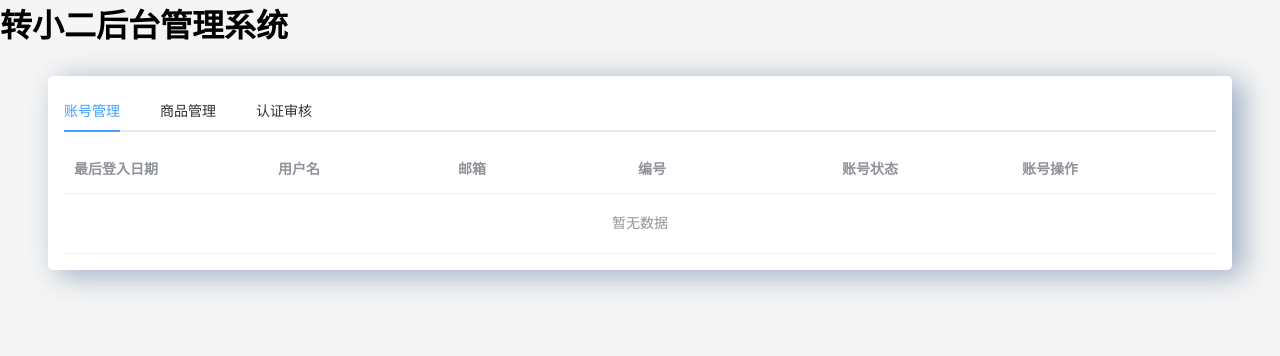
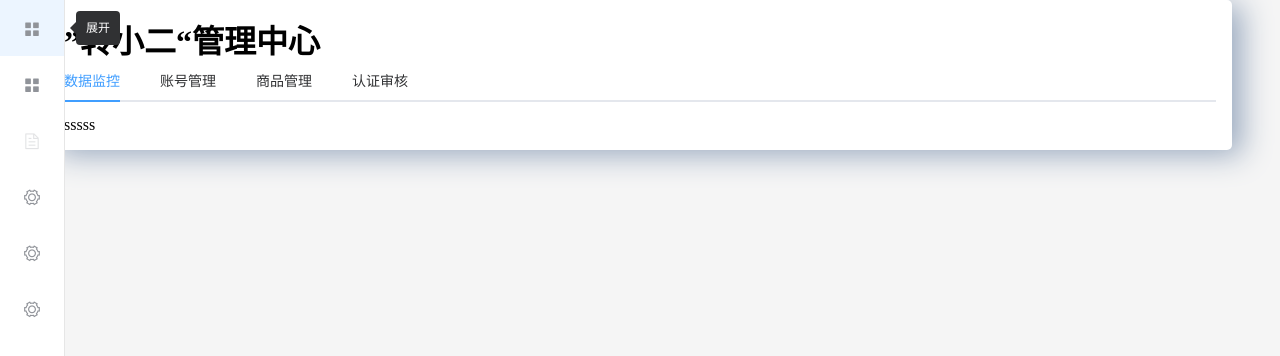
Before and after one commit to MoMeak9/mallbackground, a Vue app: page /#/home in a window 1280 px wide. Shown: the top 356 px of the page. Built offline with nearby package versions, Linux system fonts and the light colour scheme; no server answers.

Commit message:
5.2 初提交

```diff
--- a/src/views/Home/Home.vue
+++ b/src/views/Home/Home.vue
@@ -1,9 +1,43 @@
 <template>
   <div id="admin-home">
-    <h1>转小二后台管理系统</h1>
+    <aside style="z-index: 99;position: absolute">
+      <el-menu default-active="1-4-1" class="el-menu-vertical-demo"
+               :collapse="isCollapse">
+        <el-menu-item index="1" @click="isCollapse=!isCollapse">
+          <i class="el-icon-menu"></i>
+          <span slot="title"><a v-if="isCollapse">展开</a><a v-else>关闭</a></span>
+        </el-menu-item>
+        <el-menu-item index="2" @click="tabActive='1'">
+          <i class="el-icon-menu"></i>
+          <span slot="title">数据监控</span>
+        </el-menu-item>
+        <el-menu-item index="3" disabled>
+          <i class="el-icon-document"></i>
+          <span slot="title">账号管理</span>
+        </el-menu-item>
+        <el-menu-item index="4">
+          <i class="el-icon-setting"></i>
+          <span slot="title">商品管理</span>
+        </el-menu-item>
+        <el-menu-item index="5">
+          <i class="el-icon-setting"></i>
+          <span slot="title">用户审核</span>
+        </el-menu-item>
+        <el-menu-item index="6">
+          <i class="el-icon-setting"></i>
+          <span slot="title">登出</span>
+        </el-menu-item>
+      </el-menu>
+    </aside>
     <div class="content">
+      <header><h1>”转小二“管理中心</h1></header>
       <el-tabs v-model="tabActive">
-        <el-tab-pane label="账号管理" name="first">
+        <el-tab-pane label="数据监控" name="1">
+          <div class="item-reg">
+            sssss
+          </div>
+        </el-tab-pane>
+        <el-tab-pane label="账号管理" name="2">
           <div class="item-reg">
             <el-table :data="userList" style="width: 100%">
               <el-table-column prop="lastLoginTime" label="最后登入日期" width></el-table-column>
@@ -28,7 +62,7 @@
           </div>
         </el-tab-pane>
         <!--        管理所有商品  可筛选-->
-        <el-tab-pane label="商品管理" name="second">
+        <el-tab-pane label="商品管理" name="3">
           <div class="item-audit">
             <el-table :data="commList" style="width: 100%" height="90vh" stripe
                       :default-sort="{prop: 'commodity.commName', order: 'increasing'}">
@@ -67,7 +101,7 @@
           </div>
         </el-tab-pane>
         <!--        学院信息审核-->
-        <el-tab-pane label="认证审核" name="third">
+        <el-tab-pane label="认证审核" name="4">
           <div class="item-reg">
             <el-table :data="userList" style="width: 100%">
               <el-table-column prop="userName" label="用户名" width="180"></el-table-column>
@@ -112,8 +146,9 @@ export default {
   comments: {},
   data() {
     return {
+      isCollapse: true,
       userName: '',
-      tabActive: 'first',
+      tabActive: '1',
       allUsers: [],
       auditCommos: [],
       userList: [],
@@ -337,11 +372,18 @@ export default {
   height: 100vh;
   background-color: #f5f5f5;
   position: relative;
+  .el-menu{
+    height: 100vh;
+  }
+  .el-menu-vertical-demo:not(.el-menu--collapse) {
+    width: 200px;
+    height: 100vh;
+  }
 
   .content {
     background-color: white;
     width: 90%;
-    margin: 30px auto;
+    margin: 0 auto;
     padding: 1rem;
     border-radius: 5px;
     box-shadow: 10px 5px 30px #99a9bf;
```
